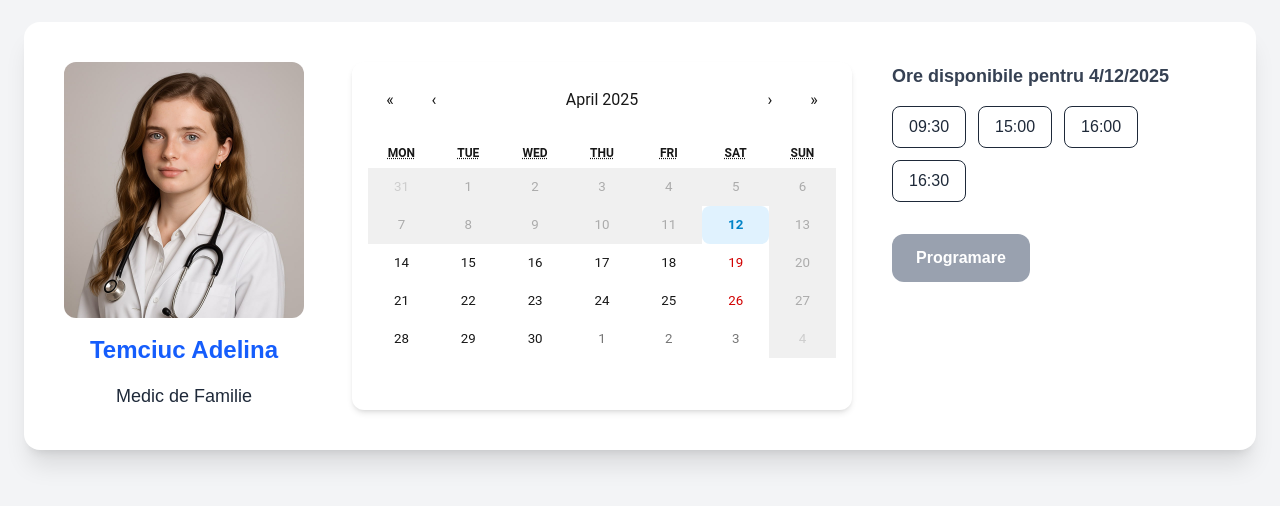
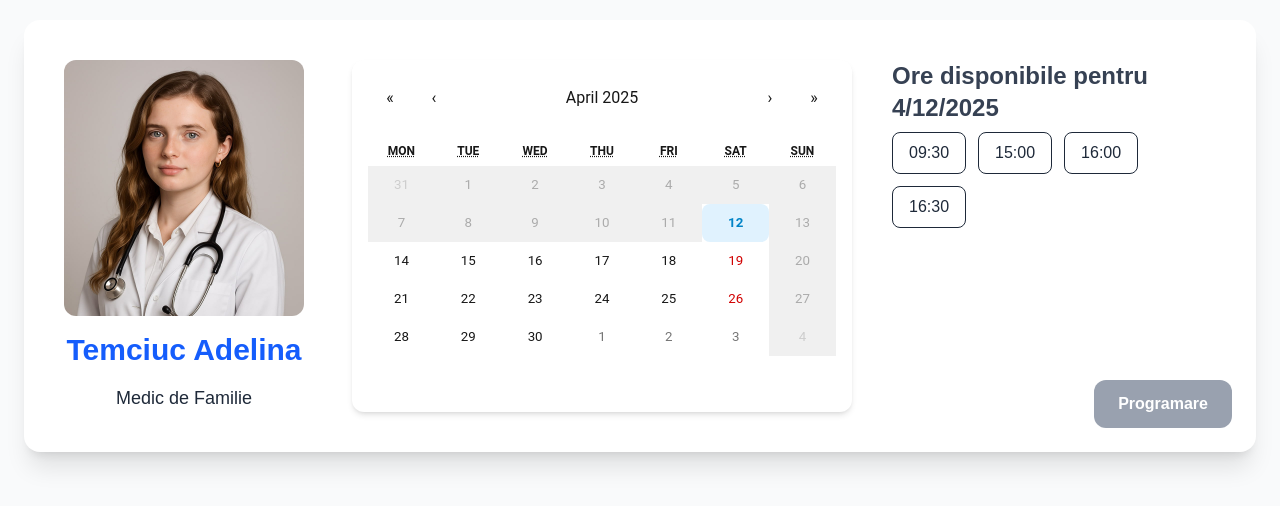
Before and after one commit to IgariokVulcanizare/govtech-25x, a Next.js app in the folder govtech/: page /Components/Medic_de_familie in a window 1280 px wide. Shown: the part 164-670 px from the top of the page. Built offline with nearby package versions, Linux system fonts and the light colour scheme.

Commit message:
Mici schinbari la Medic de Familie

```diff
--- a/govtech/src/app/Components/Medic_de_familie/page.tsx
+++ b/govtech/src/app/Components/Medic_de_familie/page.tsx
@@ -68,8 +68,8 @@ export default function DoctorScheduleCard() {
   };
 
   return (
-    <div className="min-h-screen bg-gray-100 flex items-center justify-center p-6">
-      <div className="bg-white rounded-2xl shadow-xl p-10 flex flex-col lg:flex-row gap-12 w-full max-w-7xl">
+    <div className="min-h-screen bg-gray-50 flex items-center justify-center p-6">
+      <div className="relative bg-white rounded-2xl shadow-xl p-10 flex flex-col lg:flex-row gap-12 w-full max-w-7xl">
         {/* Doctor Info */}
         <div className="w-80 flex flex-col items-center gap-4">
           <img
@@ -77,7 +77,7 @@ export default function DoctorScheduleCard() {
             alt="Doctor Adelina"
             className="w-full h-64 object-cover rounded-xl"
           />
-          <h2 className="text-2xl font-bold text-blue-600">Temciuc Adelina</h2>
+          <h2 className="text-3xl font-bold text-blue-600">Temciuc Adelina</h2>
           <p className="text-lg font-medium text-gray-800">Medic de Familie</p>
         </div>
 
@@ -98,15 +98,15 @@ export default function DoctorScheduleCard() {
           />
 
           {/* Hours */}
-          <div className="flex flex-col gap-4">
-            <h3 className="text-lg font-semibold text-gray-700">
+          <div className="flex flex-col gap-2">
+            <h3 className="text-2xl font-semibold text-gray-700">
               {isSunday
                 ? 'Indisponibil (Duminică)'
                 : `Ore disponibile pentru ${date.toLocaleDateString()}`}
             </h3>
 
             {isSunday ? (
-              <p className="text-red-500">Nu sunt programări disponibile.</p>
+              <p className="text-red-500 text-base">Nu sunt programări disponibile.</p>
             ) : (
               <div className="flex flex-wrap gap-3">
                 {availableHours.map((hour) => (
@@ -128,7 +128,7 @@ export default function DoctorScheduleCard() {
             <button
               onClick={handleBooking}
               disabled={!selectedHour}
-              className={`mt-4 px-6 py-3 text-white font-semibold rounded-xl w-fit
+              className={`bottom-6 right-6  px-6 py-3 text-white font-semibold rounded-xl w-fit absolute
                 ${selectedHour ? 'bg-blue-600 hover:bg-blue-700' : 'bg-gray-400 cursor-not-allowed'}
               `}
             >
```
